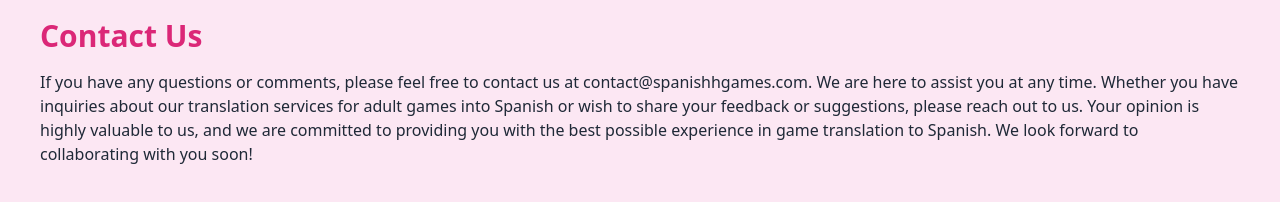
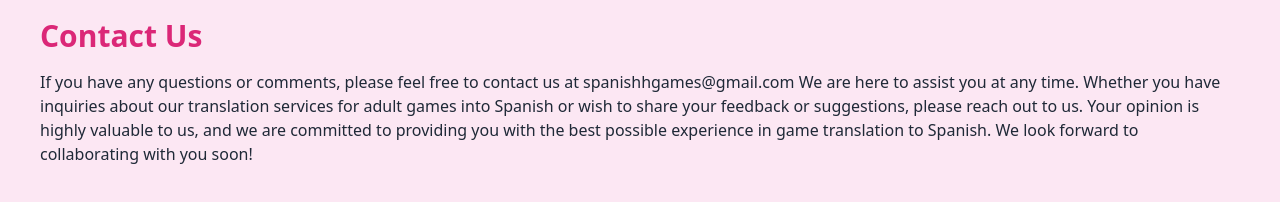
Before and after one commit to SpanishHgames/Website, a plain HTML site: page _site/index.html in a window 1280 px wide. Shown: the part 1018-1220 px from the top of the page. Drawn offline with nearby package versions, Linux system fonts and the light colour scheme.

Commit message:
Update index.html

```diff
--- a/_site/index.html
+++ b/_site/index.html
@@ -63,7 +63,7 @@
 
     <section id="contact" class="p-10 bg-pink-100">
         <h2 class="text-3xl font-semibold text-pink-600">Contact Us</h2>
-        <p class="mt-4">If you have any questions or comments, please feel free to contact us at contact@spanishhgames.com. We are here to assist you at any time. Whether you have inquiries about our translation services for adult games into Spanish or wish to share your feedback or suggestions, please reach out to us. Your opinion is highly valuable to us, and we are committed to providing you with the best possible experience in game translation to Spanish. We look forward to collaborating with you soon!</p>
+        <p class="mt-4">If you have any questions or comments, please feel free to contact us at spanishhgames@gmail.com We are here to assist you at any time. Whether you have inquiries about our translation services for adult games into Spanish or wish to share your feedback or suggestions, please reach out to us. Your opinion is highly valuable to us, and we are committed to providing you with the best possible experience in game translation to Spanish. We look forward to collaborating with you soon!</p>
     </section>
 <script src="main.js"></script>
 </body>
```
